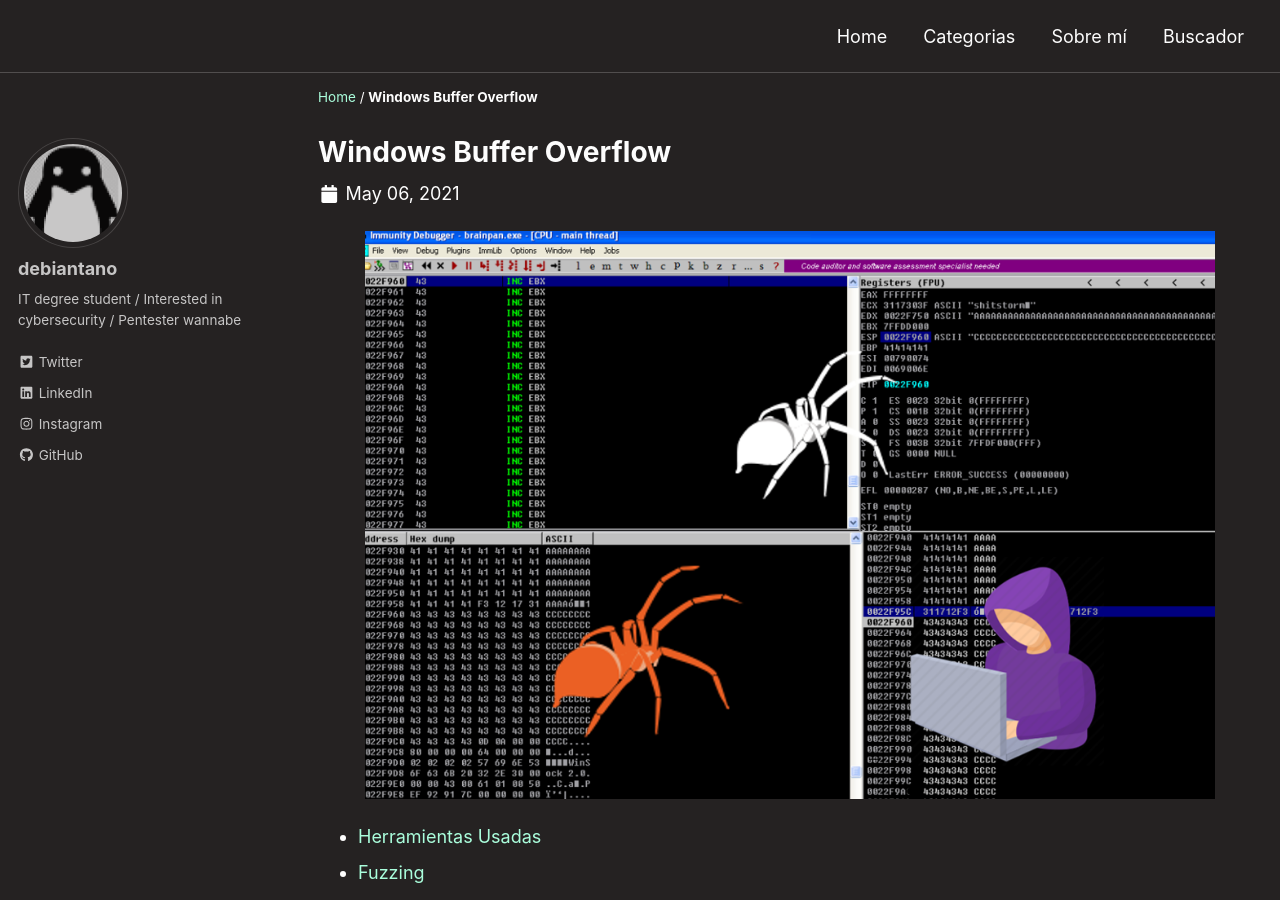
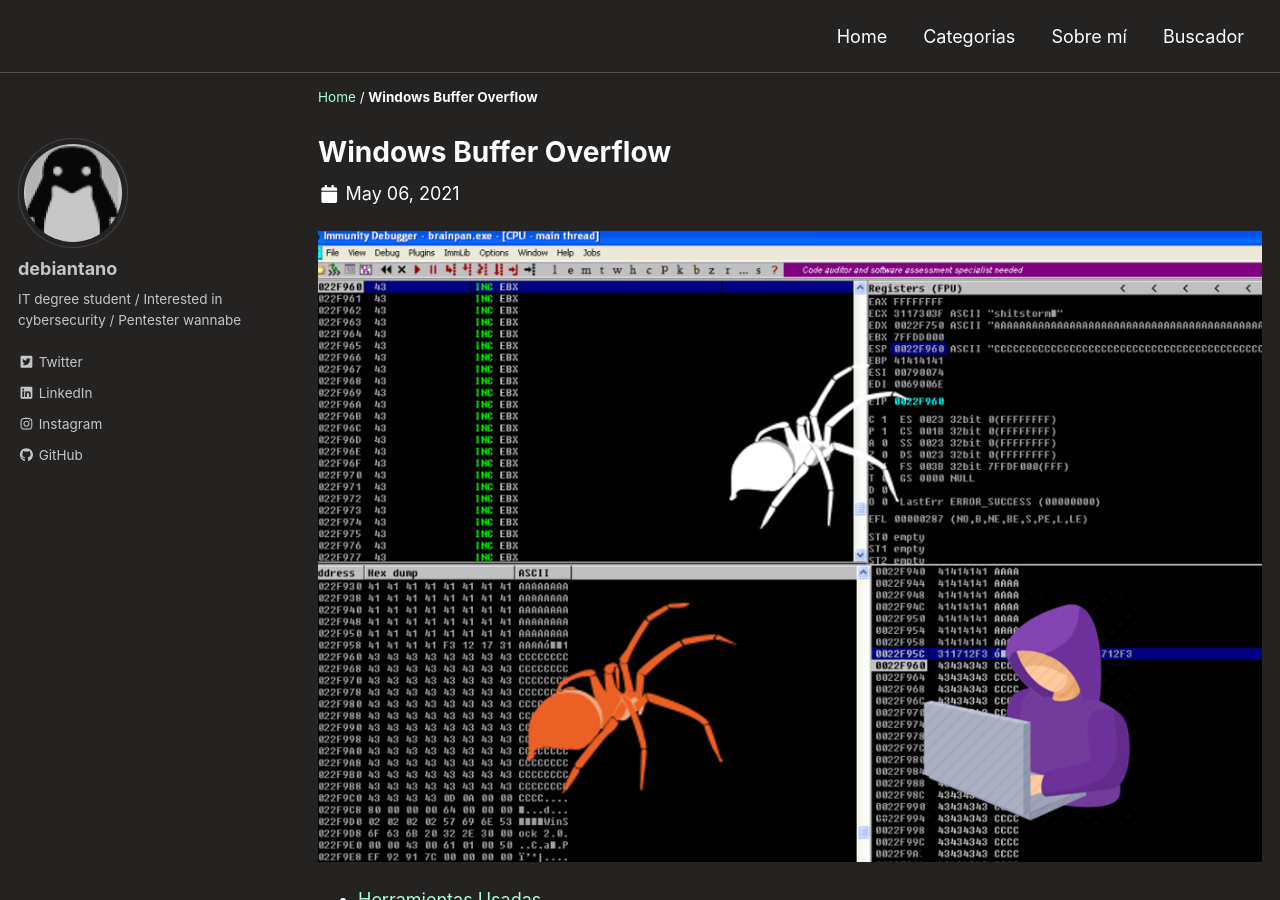
Before and after one commit to debiantano/debiantano.github.io, a Jekyll site: the page built from _posts/2021-05-06-Windows-Buffer-Overflow.md, in a window 1280 px wide and 900 px high. Built offline with Jekyll 4.4.1, drawn with Linux system fonts in a browser that asks for light colours; cached includes are drawn as plain includes; a script that is not in the unit is left out.

Commit message:
Update 2021-05-06-Windows-Buffer-Overflow.md

```diff
--- a/_posts/2021-05-06-Windows-Buffer-Overflow.md
+++ b/_posts/2021-05-06-Windows-Buffer-Overflow.md
@@ -15,7 +15,7 @@
 ---
 
 <p align="center">
-<img src="/assets/images/win32/portada.png" width="90%">
+<img src="/assets/images/win32/portada.png">
 </p>
 
 - [Herramientas Usadas](#herramientas-usadas)
```
